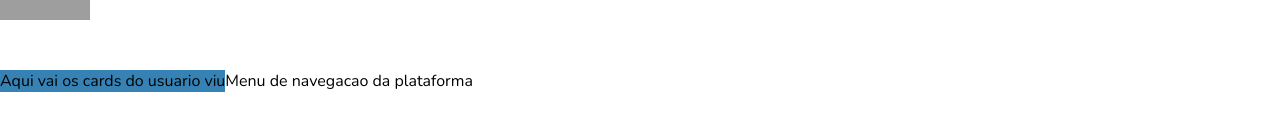
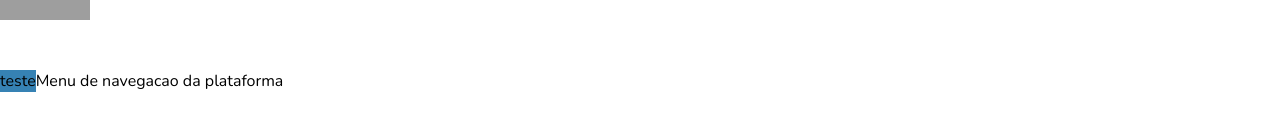
Before and after one commit to PauloHPMKT/app-tallos-frontend-vue, a Vue app: page /app/admin in a window 1280 px wide. Shown: the part 216-346 px from the top of the page. Built offline with nearby package versions, Linux system fonts and the light colour scheme; grey boxes are pictures that could not be loaded.

Commit message:
criando estrutura do card

```diff
--- a/src/components/components-user/cards/CardDashboard.vue
+++ b/src/components/components-user/cards/CardDashboard.vue
@@ -1,6 +1,8 @@
 <template>
   <div class="card_bashboard">
-    Aqui vai os cards do usuario viu
+    <div>
+      teste
+    </div>
   </div>
 </template>
 
```
